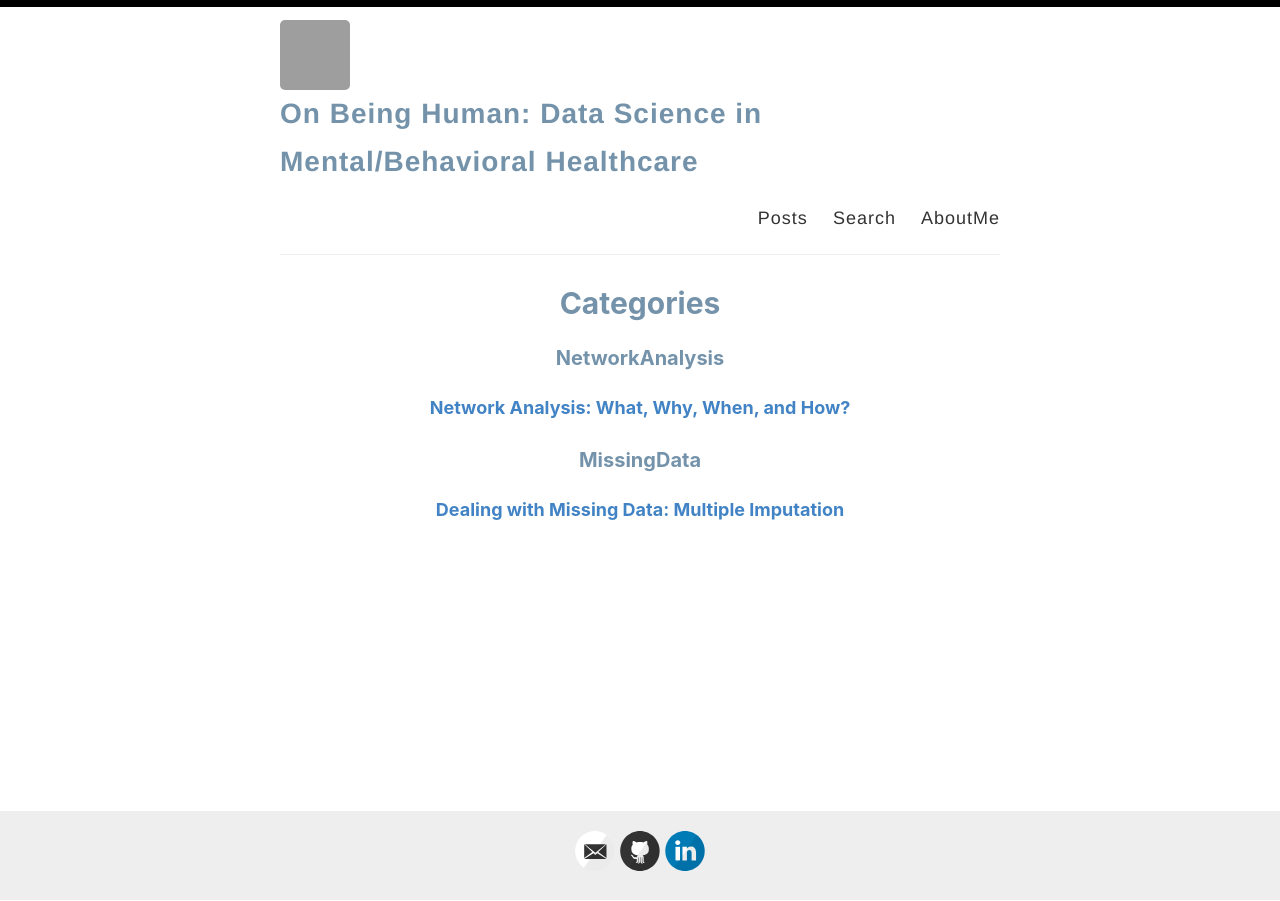
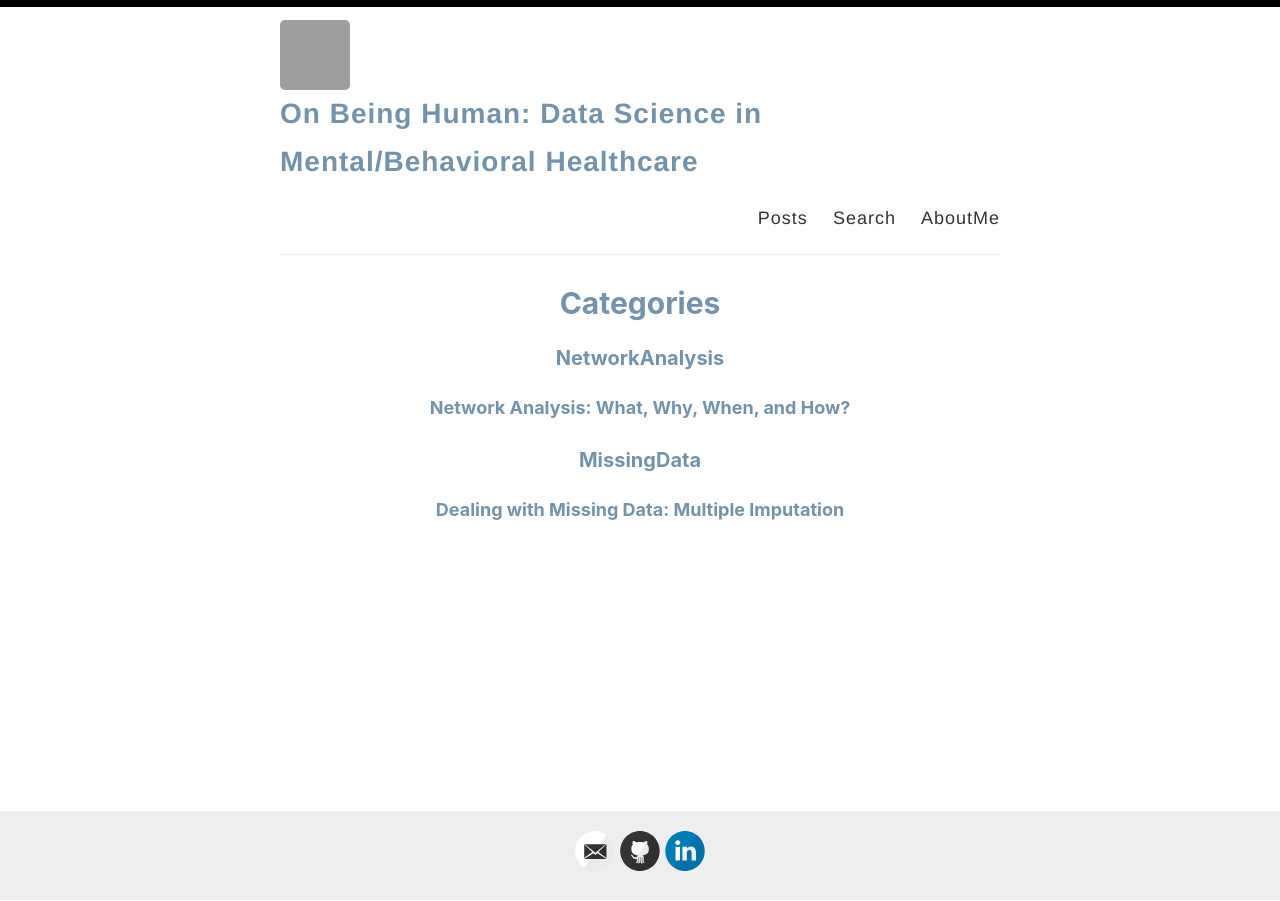
Before and after one commit to sin-ying-lin/sin-ying-lin.github.io, a Jekyll site: the page built from _pages/categories.md, in a window 1280 px wide. Built offline with Jekyll 4.4.1, drawn with Linux system fonts in a browser that asks for light colours; grey boxes are pictures that could not be loaded.

Commit message:
Update style.css

```diff
--- a/assets/style.css
+++ b/assets/style.css
@@ -222,12 +222,12 @@ span[data-pullquote]:before {
 }
 
 a {
-  color: #4183C4;
+  color: #7493AA;
   text-decoration: none;
   cursor: pointer;
 }
 a:hover, a:active {
-  color: #4183C4;
+  color: #4579A1;
 }
 
 ul, ol {
```
